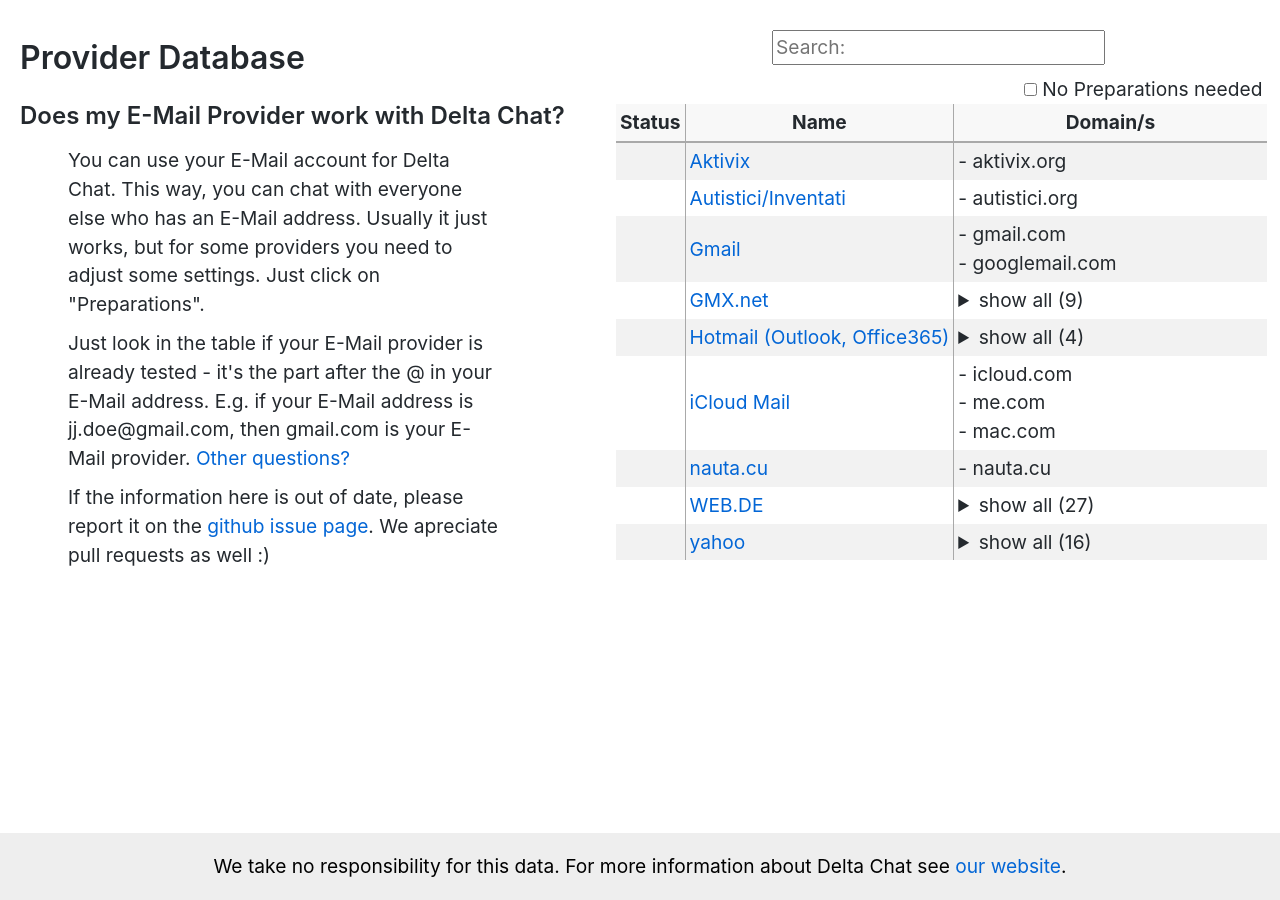
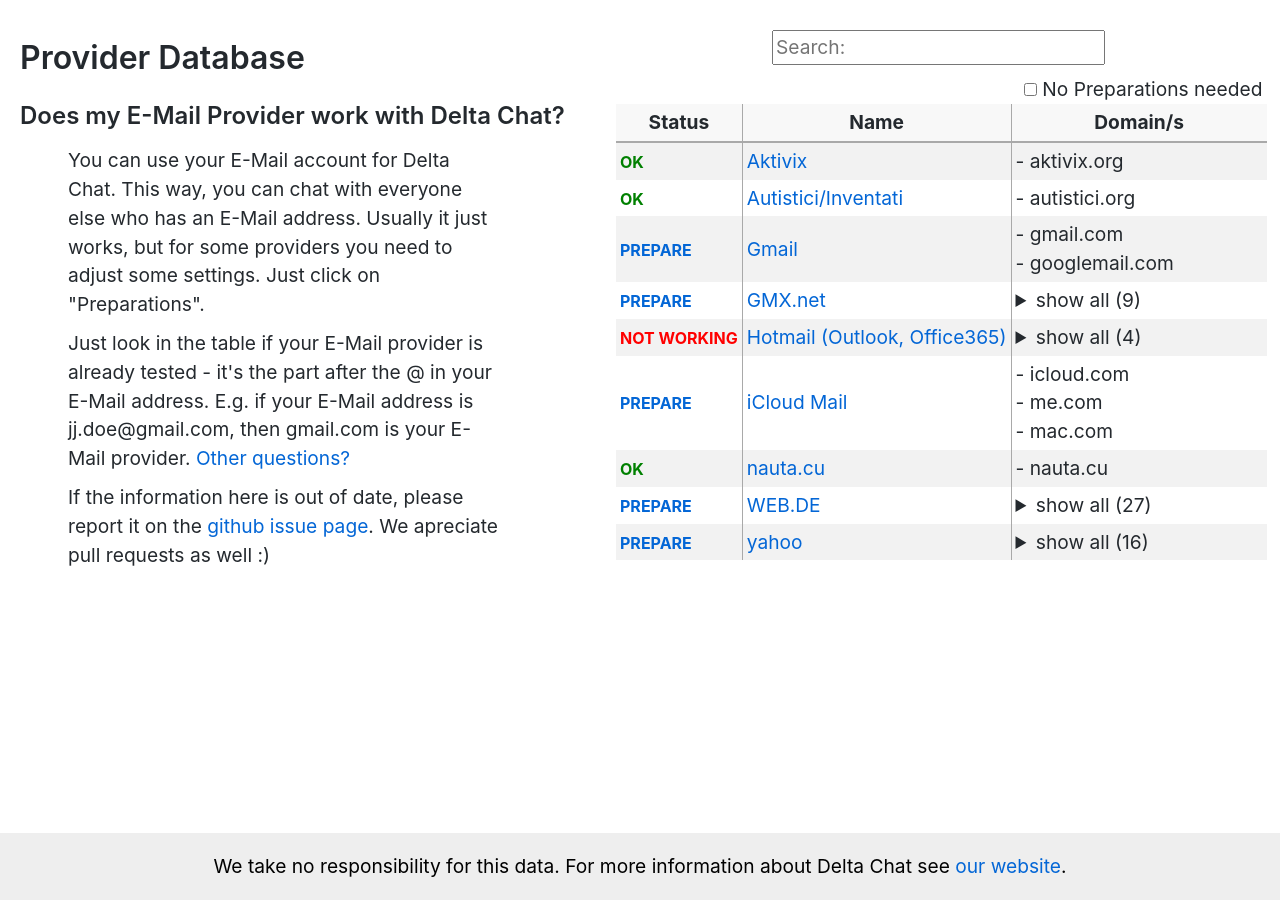
Before and after one commit to deltachat/provider-db, a Jekyll site: the page built from index.html, in a window 1280 px wide. Built offline with Jekyll 4.4.1, drawn with Linux system fonts in a browser that asks for light colours.

Commit message:
trying to fix the status boxes on index

```diff
--- a/index.html
+++ b/index.html
@@ -74,11 +74,11 @@
 
         <tr
             data-searchkey="{{provider.name}} {{provider.domains | join: ' '}}"
-            data-status="{{ provider.status.status }}"
+            data-status="{{ provider.status }}"
             >
-            <td class="status-{{ provider.status.status | downcase }}">
+            <td class="status-{{ provider.status | downcase }}">
                     <span class="status">
-                        {% case provider.status.status %}
+                        {% case provider.status %}
                         {% when 'OK' %}
                         OK
                         {% when 'PREPARATION' %}
```
